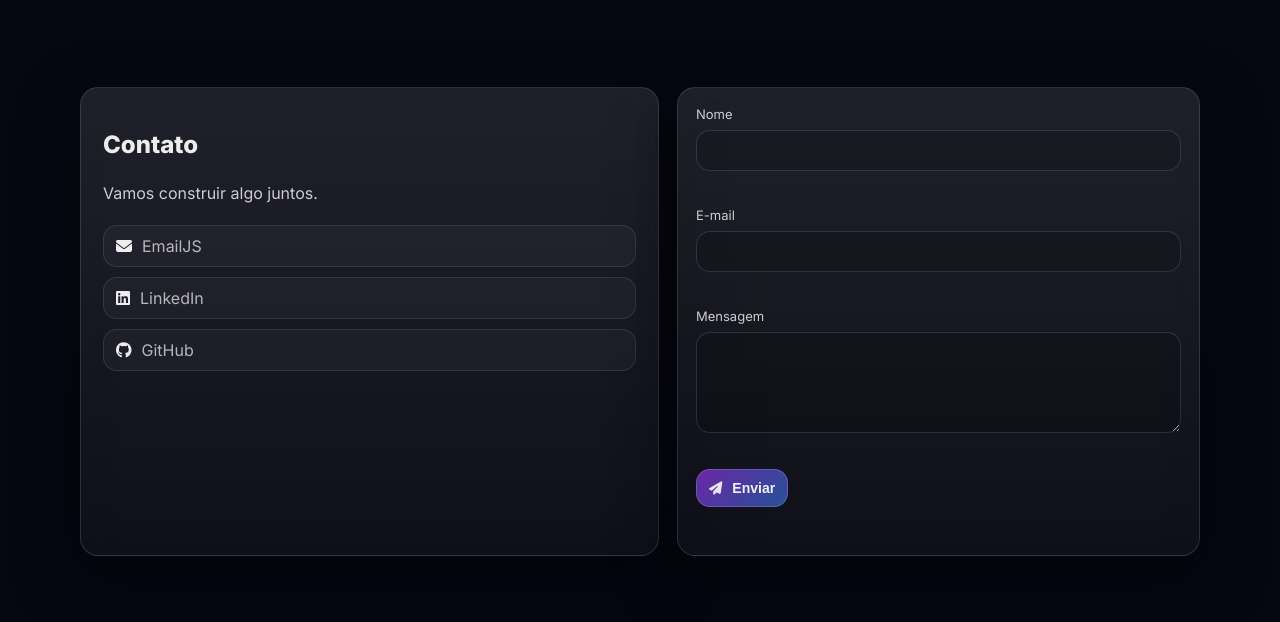
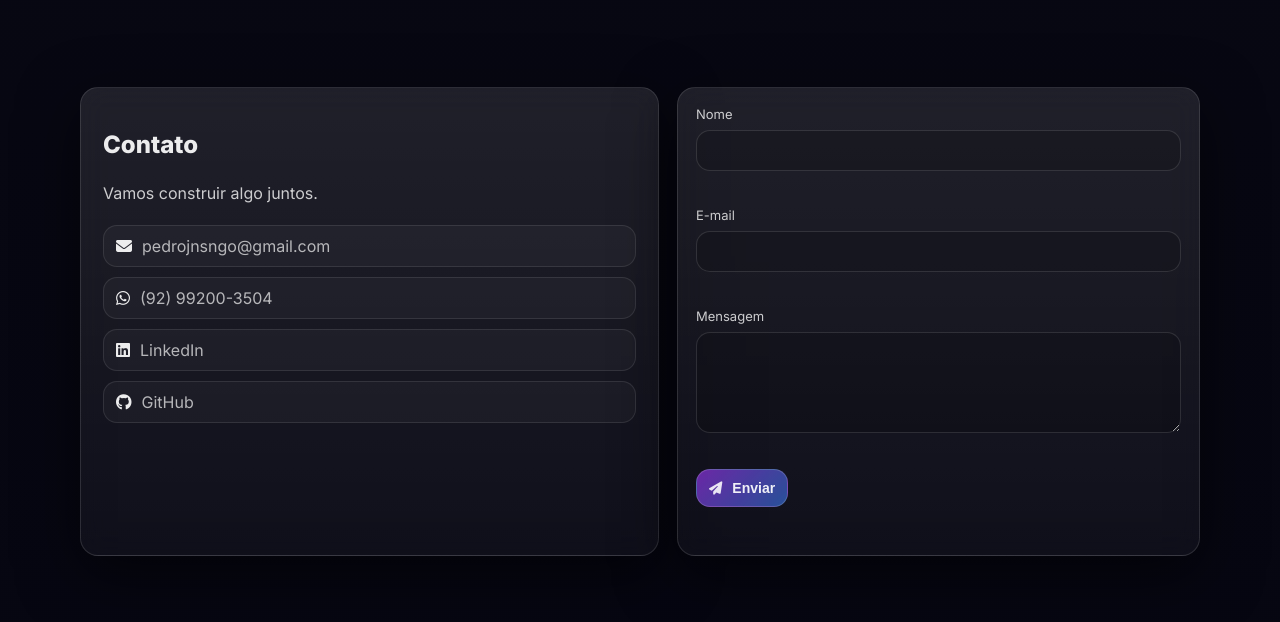
Before and after one commit to Luxn1er/portfolioWeb, a Flask app: page / in a window 1280 px wide. Shown: the part 2487-3109 px from the top of the page. Run offline with Flask 3, Linux system fonts and the light colour scheme; some libraries are stand-ins or nearby versions.

Commit message:
feat: adiciona email e WhatsApp nos contatos
Made-with: Cursor

```diff
--- a/templates/index.html
+++ b/templates/index.html
@@ -252,10 +252,14 @@
             <p class="muted" data-i18n="contact.subtitle">Vamos construir algo juntos.</p>
 
             <div class="contactMeta">
-              <div class="contactMeta__item">
+              <a class="contactMeta__item" href="mailto:pedrojnsngo@gmail.com">
                 <i class="fa-solid fa-envelope"></i>
-                <span class="muted">EmailJS</span>
-              </div>
+                <span class="muted">pedrojnsngo@gmail.com</span>
+              </a>
+              <a class="contactMeta__item" href="https://wa.me/5592992003504" target="_blank" rel="noopener noreferrer">
+                <i class="fa-brands fa-whatsapp"></i>
+                <span class="muted">(92) 99200-3504</span>
+              </a>
               <a class="contactMeta__item" href="https://www.linkedin.com/in/pedro-juan-moreira-sena-482b78171" target="_blank" rel="noopener noreferrer">
                 <i class="fa-brands fa-linkedin"></i>
                 <span class="muted">LinkedIn</span>
```
